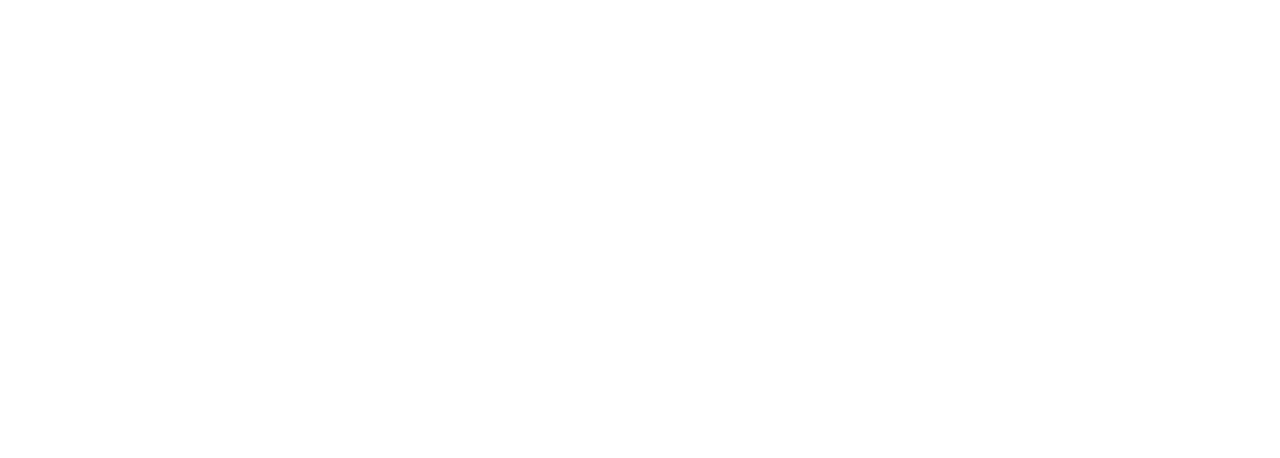
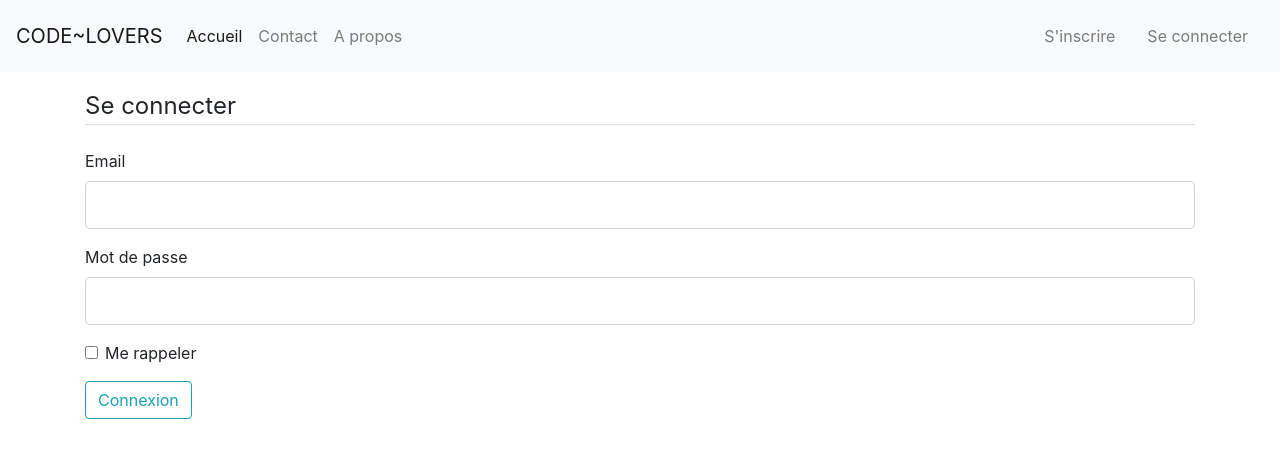
Before and after one commit to ziza595/GeekProject, a Flask app: page /login in a window 1280 px wide. Before the commit the part shown is empty. Shown: the top 458 px of the page. Run offline with Flask 2, Linux system fonts and the light colour scheme.

Commit message:
Les formulaires et la validation pour l'authentification

```diff
--- a/02_Formulaires_et_validations/forms.py
+++ b/02_Formulaires_et_validations/forms.py
@@ -1,5 +1,5 @@
 from flask_wtf import FlaskForm
-from wtforms import StringField, SubmitField, PasswordField
+from wtforms import StringField, SubmitField, PasswordField, BooleanField
 from wtforms.validators import DataRequired, Length, Email, EqualTo
 
 
@@ -9,3 +9,9 @@ class RegistrationForm(FlaskForm):
     password = PasswordField('Mot de passe', validators=[DataRequired()])
     confirm_password = PasswordField('Confirmer mot de passe', validators=[DataRequired(), EqualTo('password')])
     submit = SubmitField("S'inscrire")
+
+class LoginForm(FlaskForm):
+    email = StringField('Email', validators=[DataRequired(), Email()])
+    password = PasswordField('Mot de passe', validators=[DataRequired()])
+    remember = BooleanField('Me rappeler')
+    submit = SubmitField('Connexion')
--- a/02_Formulaires_et_validations/run.py
+++ b/02_Formulaires_et_validations/run.py
@@ -2,7 +2,7 @@
 import secrets # pour créer une clé de sécurité
 # modules externes
 from flask import Flask, render_template, url_for, flash, redirect
-from forms import RegistrationForm
+from forms import RegistrationForm, LoginForm
 
 
 # créer une première instance qui représente notre application
@@ -62,13 +62,21 @@ def register():
     if form.validate_on_submit():
         flash('Votre compte a été créer avec succès', 'success')
         return redirect(url_for('home'))
-    return render_template("register.html", title="S'inscrire", form=form)
+    return render_template("register.html", title="Inscription", form=form)
 
 
 # login route
-@app.route('/login')
+@app.route('/login', methods=['GET', 'POST'])
 def login():
-    return render_template("login.html")
+    form = LoginForm()
+    if form.validate_on_submit():
+        if form.email.data == 'email@gmail.com' and form.password.data == 'password':
+            flash('Connexion réussie', 'success')
+            return redirect(url_for('home'))
+        else:
+            flash('Identifiants incorrect.', 'danger')
+            return redirect(url_for('login'))
+    return render_template("login.html", title="Connexion", form=form)
 
 
 # lancer notre application
--- a/02_Formulaires_et_validations/templates/_nav.html
+++ b/02_Formulaires_et_validations/templates/_nav.html
@@ -21,7 +21,7 @@
                 <a class="nav-link" href="{{ url_for('register') }}">S'inscrire</a>
             </li>
             <li class="nav-link">
-                <a class="nav-link" href="#">Se connecter</a>
+                <a class="nav-link" href="{{ url_for('login') }}">Se connecter</a>
             </li>
         </ul>
       </form>
--- a/02_Formulaires_et_validations/templates/default.html
+++ b/02_Formulaires_et_validations/templates/default.html
@@ -14,21 +14,21 @@
 
     <body>
 
-        <div class="content mb-3">
+        <div class="mb-3">
             {% include '_nav.html' %}
         </div>
 
         <div class="container">
             <div class="row">
                 <!-- Flash for forms validations -->
-                <div class="col-md-12">
-                    {% with messages = get_flashed_messages() %}
+                <div class="col-md-9">
+                    {% with messages = get_flashed_messages(with_categories=true) %}
                         {% if messages %}
-                            {% for message in messages %}
-                                <div class="alert alert-success alert-dismissible fade show" role="alert">
-                                    <strong>Holy guacamole!</strong> {{ message }}.
+                            {% for category, message in messages %}
+                                <div class="alert alert-{{ category }} alert-dismissible fade show" role="alert">
+                                    <strong>Info !</strong> {{ message }}.
                                     <button type="button" class="close" data-dismiss="alert" aria-label="Close">
-                                    <span aria-hidden="true">&times;</span>
+                                        <span aria-hidden="true">&times;</span>
                                     </button>
                                 </div>
                             {% endfor %}
--- a/02_Formulaires_et_validations/templates/login.html
+++ b/02_Formulaires_et_validations/templates/login.html
@@ -0,0 +1,47 @@
+{% extends 'default.html' %}
+
+{% block content %}
+<div class="container">
+    <form action="" method="POST">
+        {{ form.csrf_token }}
+        <fieldset class="form-group">
+            <legend class="border-bottom mb-4">Se connecter</legend>
+            <div class="form-group">
+                {{ form.email.label(class='form-control-label') }}
+                {% if form.email.errors %}
+                    {{ form.email(class='form-control form-control-lg is-invalid') }}
+                    <div class="invalid-feedback">
+                        {% for error in form.email.errors %}
+                            <span>{{ error }}</span>
+                        {% endfor %}
+                    </div>
+                {% else %}
+                    {{ form.email(class='form-control form-control-lg') }}
+                {% endif %}
+            </div>
+            <div class="form-group">
+                {{ form.password.label(class='form-control-label') }}
+                {% if form.password.errors %}
+                    {{ form.password(class='form-control form-control-lg is-invalid') }}
+                    <div class="invalid-feedback">
+                        {% for error in form.password.errors %}
+                            <span>{{ error }}</span>
+                        {% endfor %}
+                    </div>
+                {% else %}
+                    {{ form.password(class='form-control form-control-lg') }}
+                {% endif %}
+            </div>
+            <div class="form-group">
+                <div class="form-check">
+                    {{ form.remember(class='form-check-input') }}
+                    {{ form.remember.label(class='form-check-label') }}
+                </div>
+            </div>
+            <div class="form-group">
+                {{ form.submit(class='btn btn-outline-info') }}
+            </div>
+        </fieldset>
+    </form>
+</div>
+{% endblock %}
--- a/02_Formulaires_et_validations/templates/register.html
+++ b/02_Formulaires_et_validations/templates/register.html
@@ -1,6 +1,7 @@
 {% extends 'default.html' %}
 
 {% block content %}
+<div class="container">
     <form action="" method="POST">
         {{ form.csrf_token }}
         <fieldset class="form-group">
@@ -62,4 +63,5 @@
             </div>
         </fieldset>
     </form>
+</div>
 {% endblock %}
```
